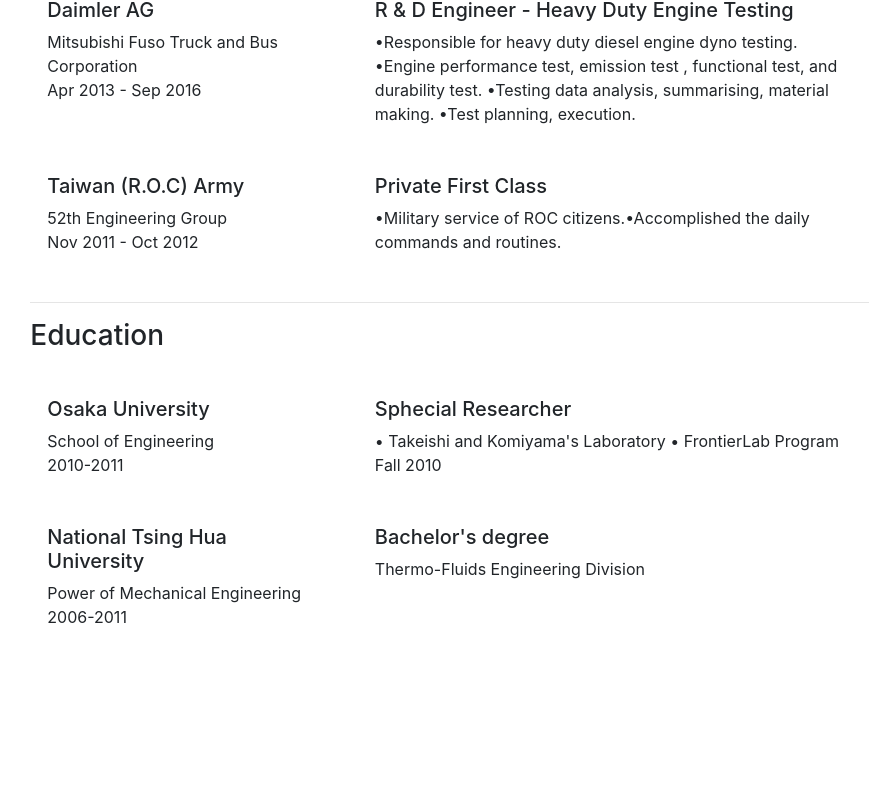
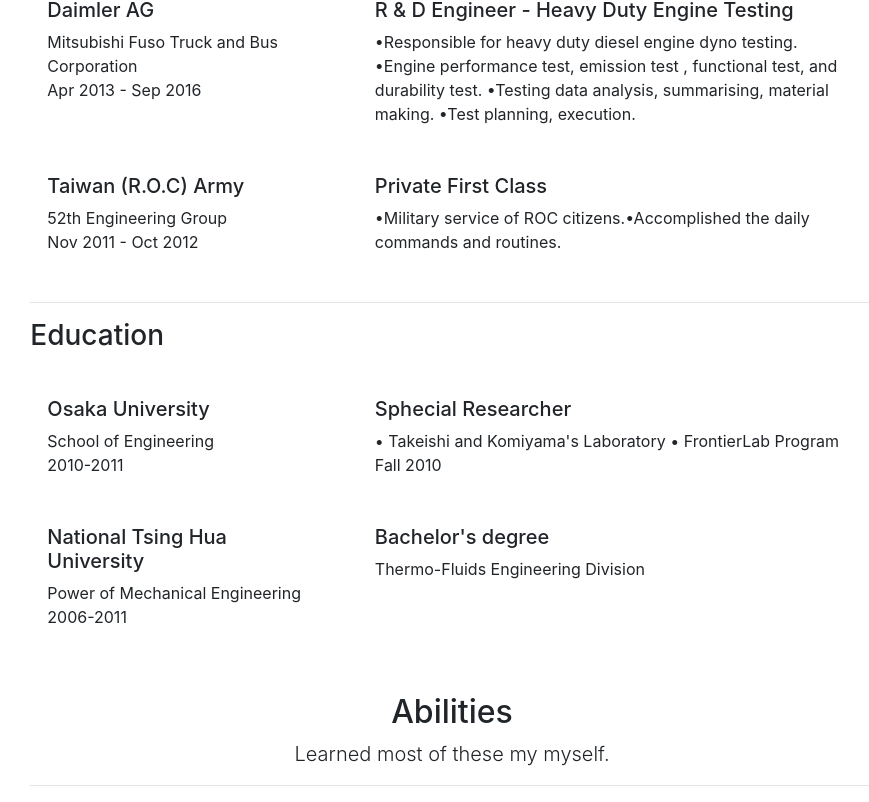
Before and after one commit to poyao-wang/my-web-app, a React (Create React App) app: page / in a window 1280 px wide. Shown: the part 1437-2239 px from the top of the page, without its empty margins (188-1057 px from the left). Before the commit the page ends 2130 px from the top, so only its background shows below. Built offline with nearby package versions, Linux system fonts and the light colour scheme.

Commit message:
Abilities mod

```diff
--- a/src/components/Abilities.css
+++ b/src/components/Abilities.css
@@ -0,0 +1,3 @@
+.abi-title {
+  text-align: center;
+}
--- a/src/components/Abilities.jsx
+++ b/src/components/Abilities.jsx
@@ -3,9 +3,28 @@
 import "./Abilities.css";
 
 class Abilities extends Component {
-  state = {};
+  state = {
+    skills: [
+      { name: "JavaScript", rate: 4 },
+      { name: "ReactJS", rate: 3 },
+      { name: "Python", rate: 3 },
+      { name: "Bootstrap", rate: 3 },
+      { name: "HTML", rate: 3 },
+      { name: "CSS", rate: 3 },
+    ],
+  };
   render() {
-    return <Container className="abi-div"></Container>;
+    return (
+      <Container fluid className="abi-div">
+        <Row className="abi-title justify-content-center">
+          <Col xs={10} sm={8}>
+            <h2>Abilities</h2>
+            <p class="lead">Learned most of these my myself.</p>
+            <hr className="abi-hr"></hr>
+          </Col>
+        </Row>
+      </Container>
+    );
   }
 }
 
--- a/src/components/Home.jsx
+++ b/src/components/Home.jsx
@@ -4,6 +4,7 @@
 import "./Home.css";
 import Profile from "./Profile";
 import Exp from "./Exp";
+import Abilities from "./Abilities";
 
 class Home extends Component {
   state = {};
@@ -19,6 +20,7 @@
         </Jumbotron>
         <Profile />
         <Exp />
+        <Abilities />
         {/* <Row className="show-grid text-center">
           <Col xs={12} sm={4} className="person-wrapper">
             <Image
```
